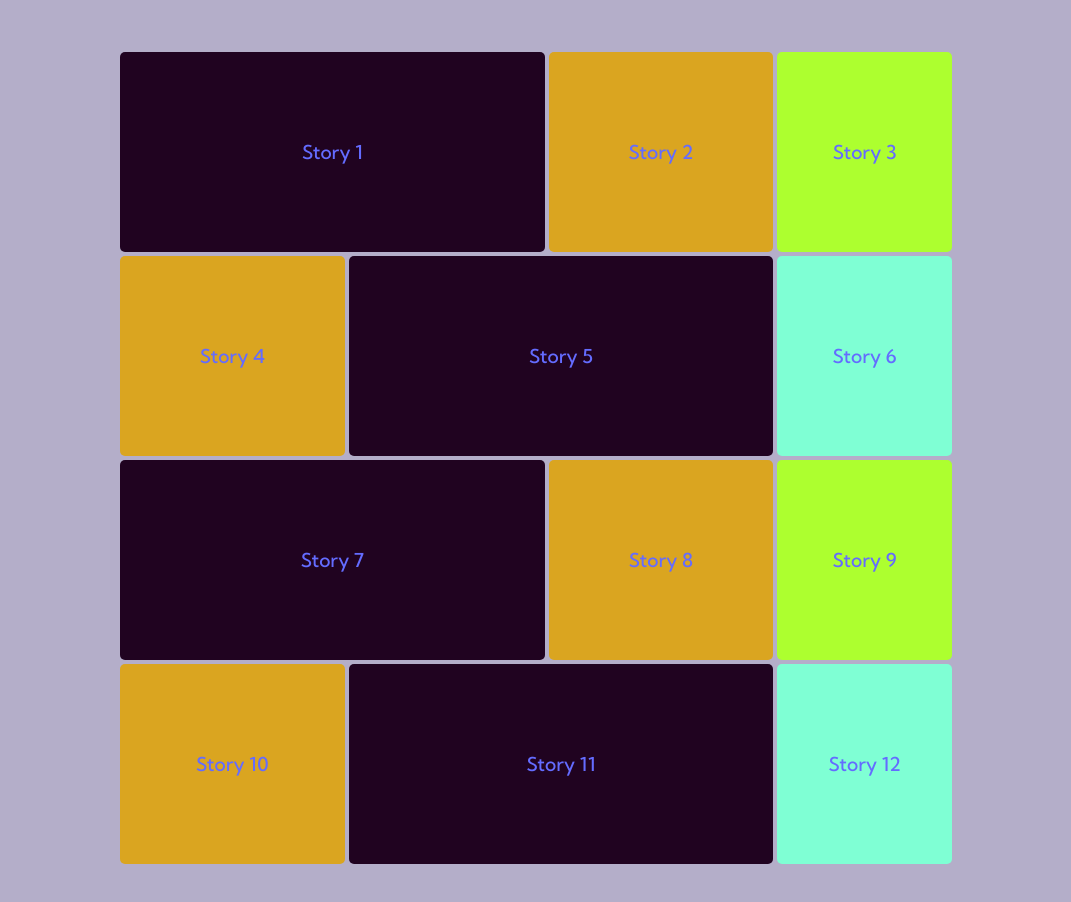
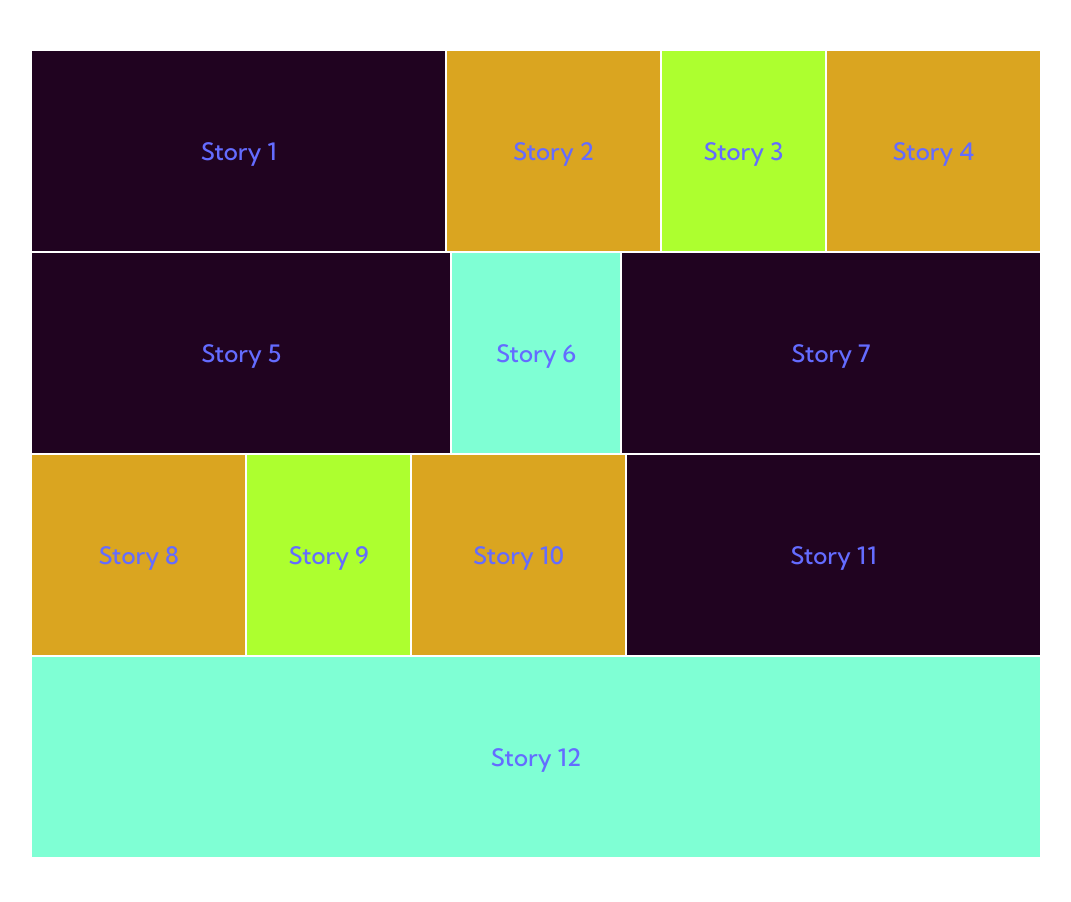
Before and after one commit to chingu-voyages/v43-tier1-team-05, a React (Vite) app: page /stories in a window 1280 px wide. Both pictures are taken after a click on the button "Go to stories page!". Shown: the top 902 px of the page, without its empty margins (124-1195 px from the left). Built offline with nearby package versions, Linux system fonts and the light colour scheme.

Commit message:
removed rounded grid cards

```diff
--- a/src/App.css
+++ b/src/App.css
@@ -7,9 +7,6 @@
   font-family: 'Kumbh Sans', sans-serif;
 }
 
-body {
-  background-color: rgba(136, 127, 169, 0.626);
-}
 
 .card {
   padding: 2em;
@@ -67,11 +64,10 @@ ul {
 .story-box-links {
   height: 200px;
   flex: 2 1 200px;
-  font-size: 1.2rem;
+  font-size: 1.5rem;
   line-height: 200px;
   text-align: center;
-  margin: 2px;
-  border-radius: 5px;
+  margin: 1px;
 }
 
 /* Temp colours */
```
